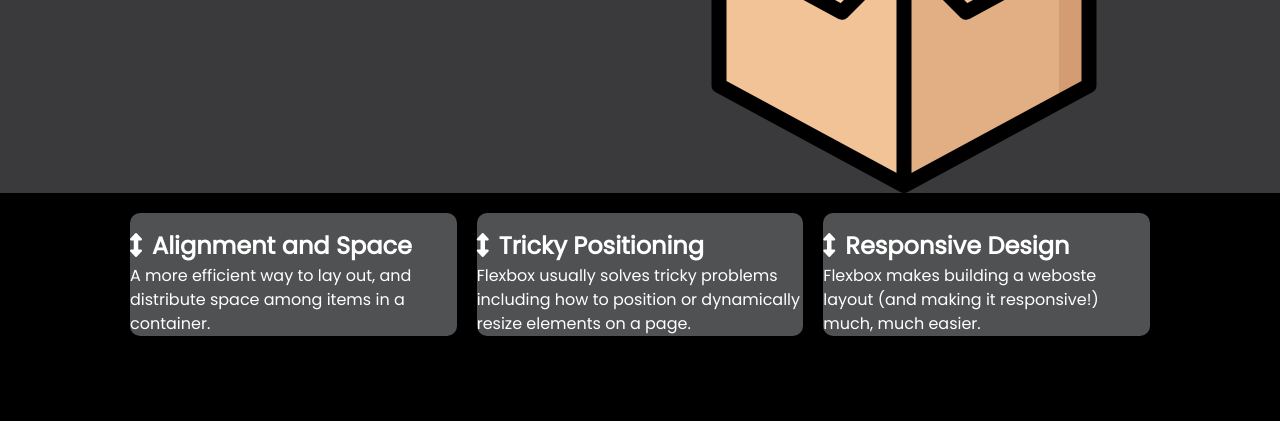
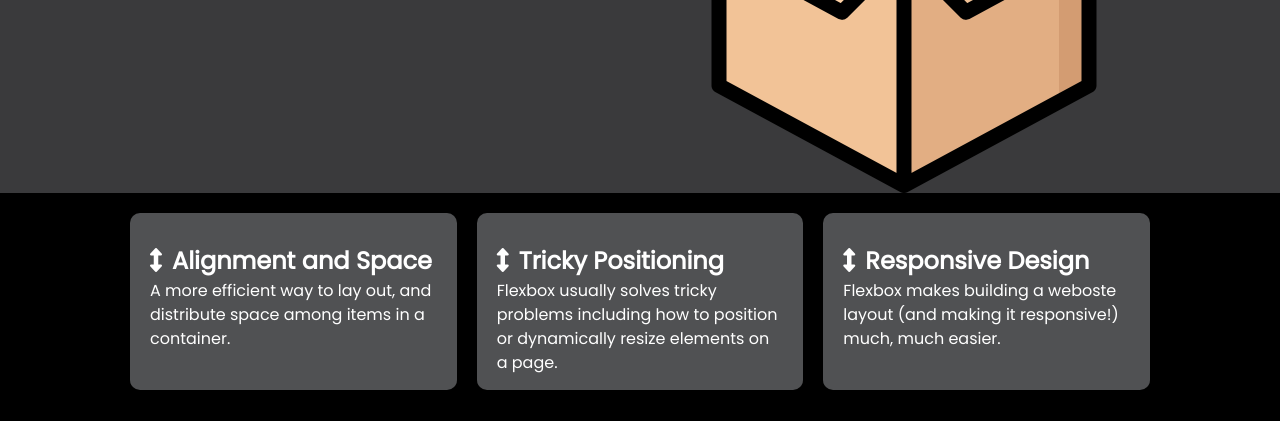
Before and after one commit to TheRexous/Flexbox-Project, a plain HTML site: page index.html in a window 1280 px wide. Shown: the part 379-800 px from the top of the page. Drawn offline with Linux system fonts and the light colour scheme.

Commit message:
Update style.css

```diff
--- a/style.css
+++ b/style.css
@@ -78,6 +78,7 @@ h1, h2{
     border-radius: 10px;
     margin: 20px 10px;
     box-shadow: 0 3px 5pw rgba(0, 0, 0, 0.6);
+    padding: 15px 20px;
 }
 .box i{
     margin-right: 10px;
```
